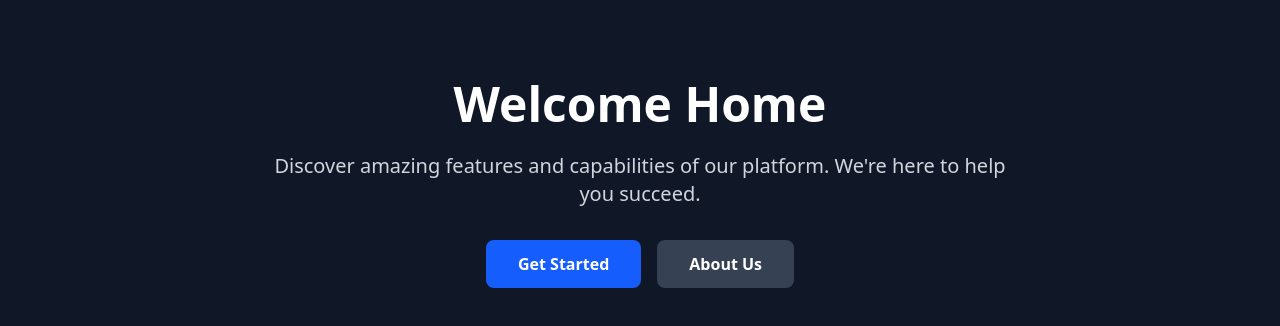
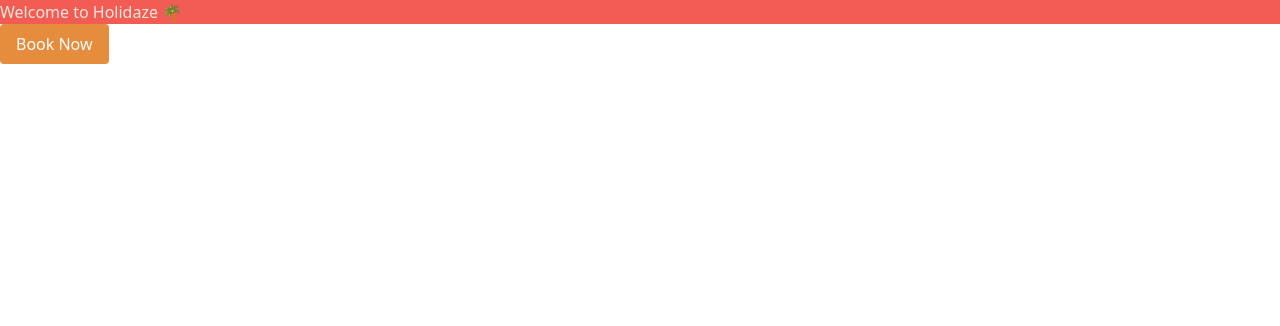
Before and after one commit to oddedodd/noroff-project-exam-02, a React (Vite) app: page / in a window 1280 px wide. Shown: the top 326 px of the page. Built offline with nearby package versions, Linux system fonts and the light colour scheme.

Commit message:
added colors from design system to tailwind config

```diff
--- a/src/index.css
+++ b/src/index.css
@@ -1 +1,27 @@
 @import "tailwindcss";
+
+@theme {
+  --color-palm: #1f6f5b;
+  --color-palm-light: #3b8b75;
+  --color-palm-dark: #164d40;
+
+  --color-coral: #f25c54;
+  --color-coral-light: #f88079;
+  --color-coral-dark: #d8453f;
+
+  --color-amber: #ffa552;
+  --color-amber-light: #ffc68a;
+  --color-amber-dark: #e68c3d;
+
+  --color-teal: #3aafa9;
+  --color-teal-light: #5cbcb4;
+  --color-teal-dark: #289992;
+
+  --color-sand: #f4e9dc;
+  --color-sand-light: #fbf7f1;
+  --color-sand-dark: #d7cabb;
+
+  --color-cocoa: #403d39;
+  --color-cocoa-light: #5a5854;
+  --color-cocoa-dark: #2c2a27;
+}
--- a/src/pages/Home.jsx
+++ b/src/pages/Home.jsx
@@ -2,28 +2,13 @@ import { Link } from "react-router-dom";
 
 function Home() {
   return (
-    <div className="bg-gray-900 min-h-screen text-white py-20">
-      <div className="container mx-auto px-4">
-        <div className="max-w-3xl mx-auto text-center">
-          <h1 className="text-5xl font-bold mb-6">Welcome Home</h1>
-          <p className="text-xl text-gray-300 mb-8">
-            Discover amazing features and capabilities of our platform. We're
-            here to help you succeed.
-          </p>
-          <div className="space-x-4">
-            <button className="bg-blue-600 hover:bg-blue-700 text-white font-bold py-3 px-8 rounded-lg transition duration-300">
-              Get Started
-            </button>
-            <Link
-              to="/about"
-              className="inline-block bg-gray-700 hover:bg-gray-600 text-white font-bold py-3 px-8 rounded-lg transition duration-300"
-            >
-              About Us
-            </Link>
-          </div>
-        </div>
-      </div>
-    </div>
+    <>
+      <div class="bg-coral text-sand">Welcome to Holidaze 🌴</div>
+
+      <button class="bg-amber-dark hover:bg-amber text-white px-4 py-2 rounded">
+        Book Now
+      </button>
+    </>
   );
 }
 
```
